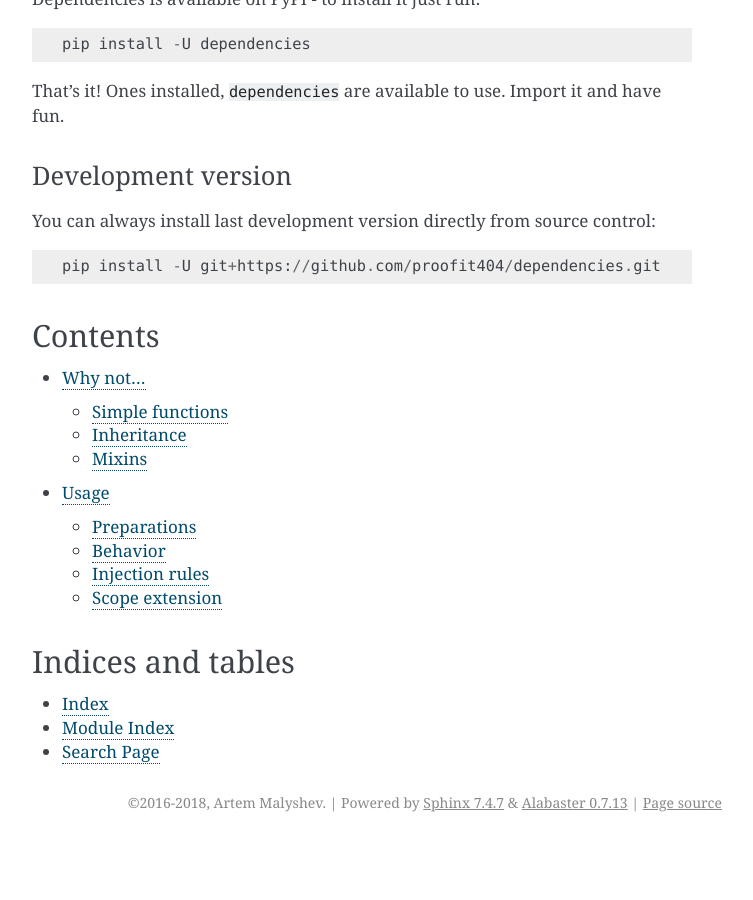
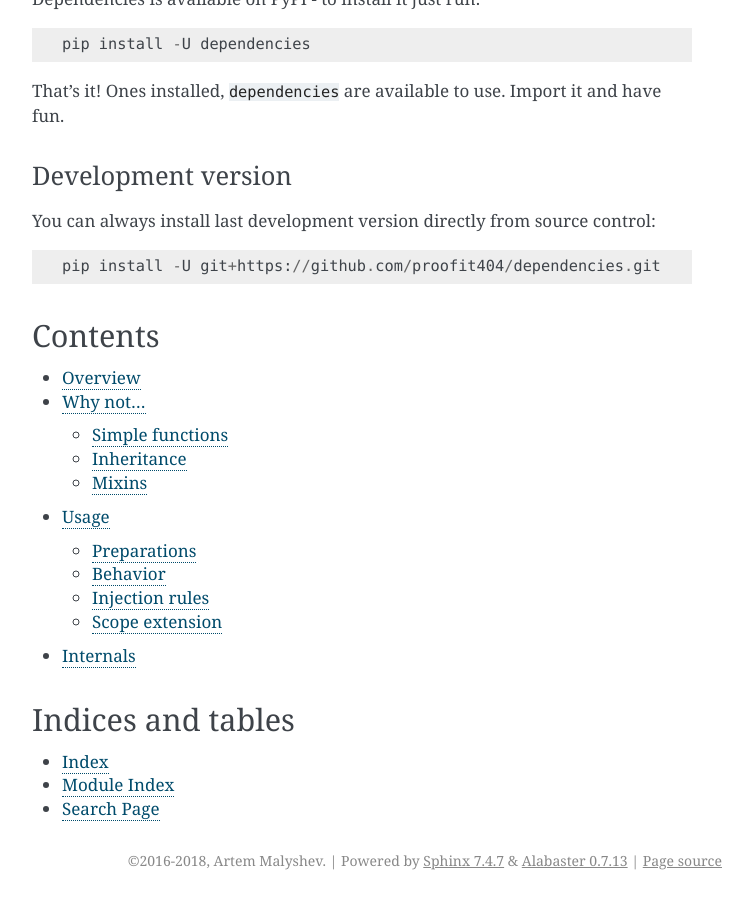
Before and after one commit to proofit404/dependencies, a Sphinx documentation site: the page built from docs/index.rst, in a window 1280 px wide and 900 px high, scrolled down 1097 px. Shown: the whole window, without its empty margins (388-1141 px from the left). Built offline with Sphinx 7.4.7, drawn with Linux system fonts in a browser that asks for light colours; before the commit the page ends 1939 px from its top, so only the background shows below that.

Commit message:
Add empty chapters for future documentation.

```diff
--- /dev/null
+++ b/docs/implementation.rst
@@ -0,0 +1,5 @@
+===========
+ Internals
+===========
+
+TODO: Write about implementation details.
--- a/docs/index.rst
+++ b/docs/index.rst
@@ -72,8 +72,10 @@
 .. toctree::
     :maxdepth: 2
 
+    overview
     why
     usage
+    implementation
 
 Indices and tables
 ==================
--- /dev/null
+++ b/docs/overview.rst
@@ -0,0 +1,5 @@
+==========
+ Overview
+==========
+
+TODO: Write about automatic instance creation on attribute access.
```
